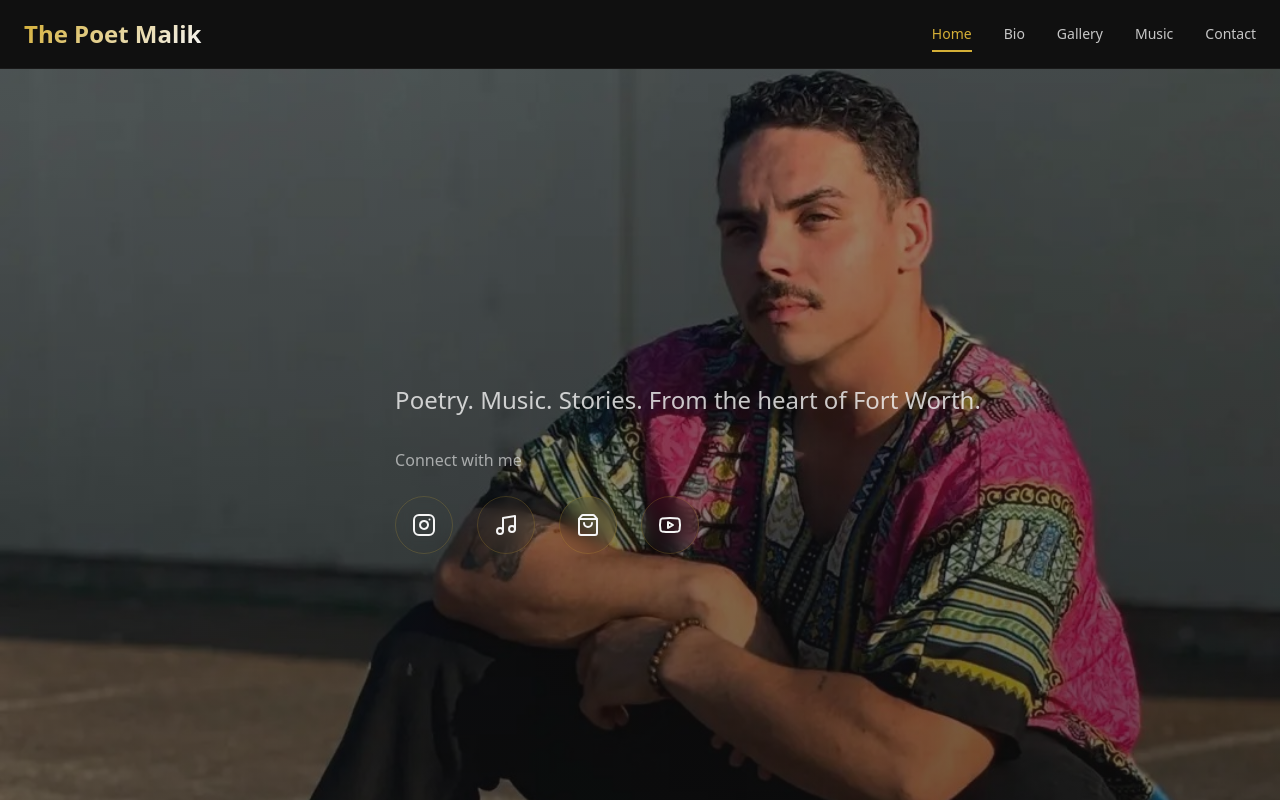
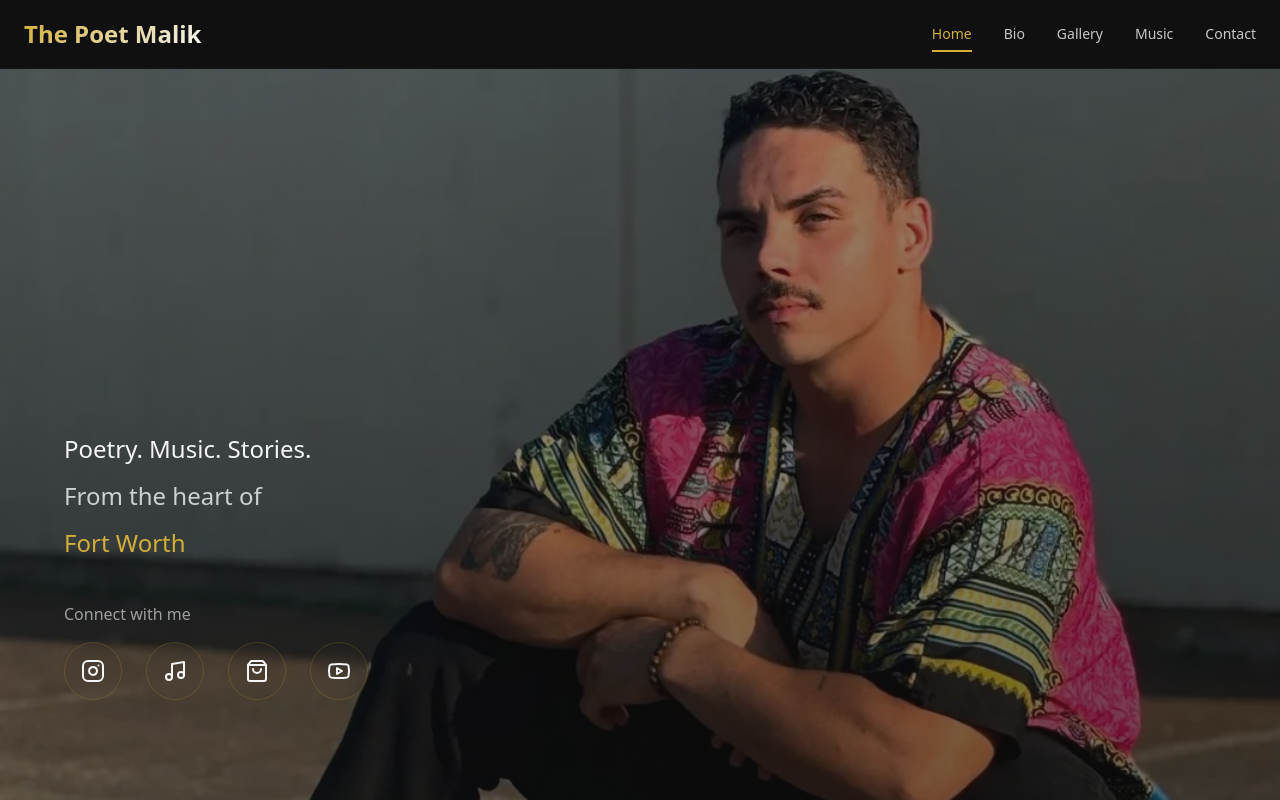
Before and after one commit to Aleem89/the_poet_malik, a Next.js app: page / in a window 1280 px wide. Shown: the top 800 px of the page. Built offline with nearby package versions, Linux system fonts and the light colour scheme.

Commit message:
adjusted hero text

```diff
--- a/app/bio/page.tsx
+++ b/app/bio/page.tsx
@@ -13,7 +13,7 @@ export default async function BioPage() {
           <div className="relative h-[400px] md:h-[650px] rounded-full overflow-hidden">
             {/* Highlight: Changed rounded-lg to rounded-full to create the oval */}
             <Image
-              src="/background-bio.jpg"
+              src="/background-bio.png"
               alt="The Poet Malik"
               fill
               className="object-cover object-left-top"
--- a/components/HomeContent.tsx
+++ b/components/HomeContent.tsx
@@ -5,14 +5,21 @@ import SocialLinks from "./SocialLinks";
 
 export default function HomeContent() {
   return (
-    <div className="relative z-10 text-left px-6 max-w-4xl ml-8 md:ml-16 lg:ml-24 py-4 md:py-8">
+    <div className="absolute left-0 top-1/2 transform -translate-y-1/2 translate-y-[-5vh] z-10 text-left pl-6 md:pl-12 lg:pl-16 w-1/3 min-w-80">
       <motion.div
         initial={{ opacity: 0, y: 20 }}
         animate={{ opacity: 1, y: 0 }}
         transition={{ duration: 0.8, delay: 0.2 }}
+        className="space-y-2"
       >
-        <p className="text-lg md:text-xl lg:text-2xl text-soft-white/80 font-light max-w-2xl mb-6 md:mb-8">
-          Poetry. Music. Stories. From the heart of Fort Worth.
+        <p className="text-lg md:text-xl lg:text-2xl text-soft-white font-light leading-relaxed">
+          Poetry. Music. Stories.
+        </p>
+        <p className="text-lg md:text-xl lg:text-2xl text-soft-white/80 font-light leading-relaxed">
+          From the heart of
+        </p>
+        <p className="text-lg md:text-xl lg:text-2xl text-accent-gold font-light leading-relaxed">
+          Fort Worth
         </p>
 
         {/* Social Media Links */}
@@ -20,9 +27,9 @@ export default function HomeContent() {
           initial={{ opacity: 0, y: 30 }}
           animate={{ opacity: 1, y: 0 }}
           transition={{ duration: 0.8, delay: 0.6 }}
-          className="mt-6 md:mt-8"
+          className="pt-6 md:pt-8"
         >
-          <p className="text-sm md:text-base text-soft-white/60 mb-4 md:mb-6 font-light">
+          <p className="text-sm md:text-base text-soft-white/60 mb-4 font-light">
             Connect with me
           </p>
           <div className="flex justify-start">
```
Also changed, not shown: public/background-bio2.jpg (renamed from public/background-bio.jpg), 1 other file (tests, documents, lock files or other folders).
